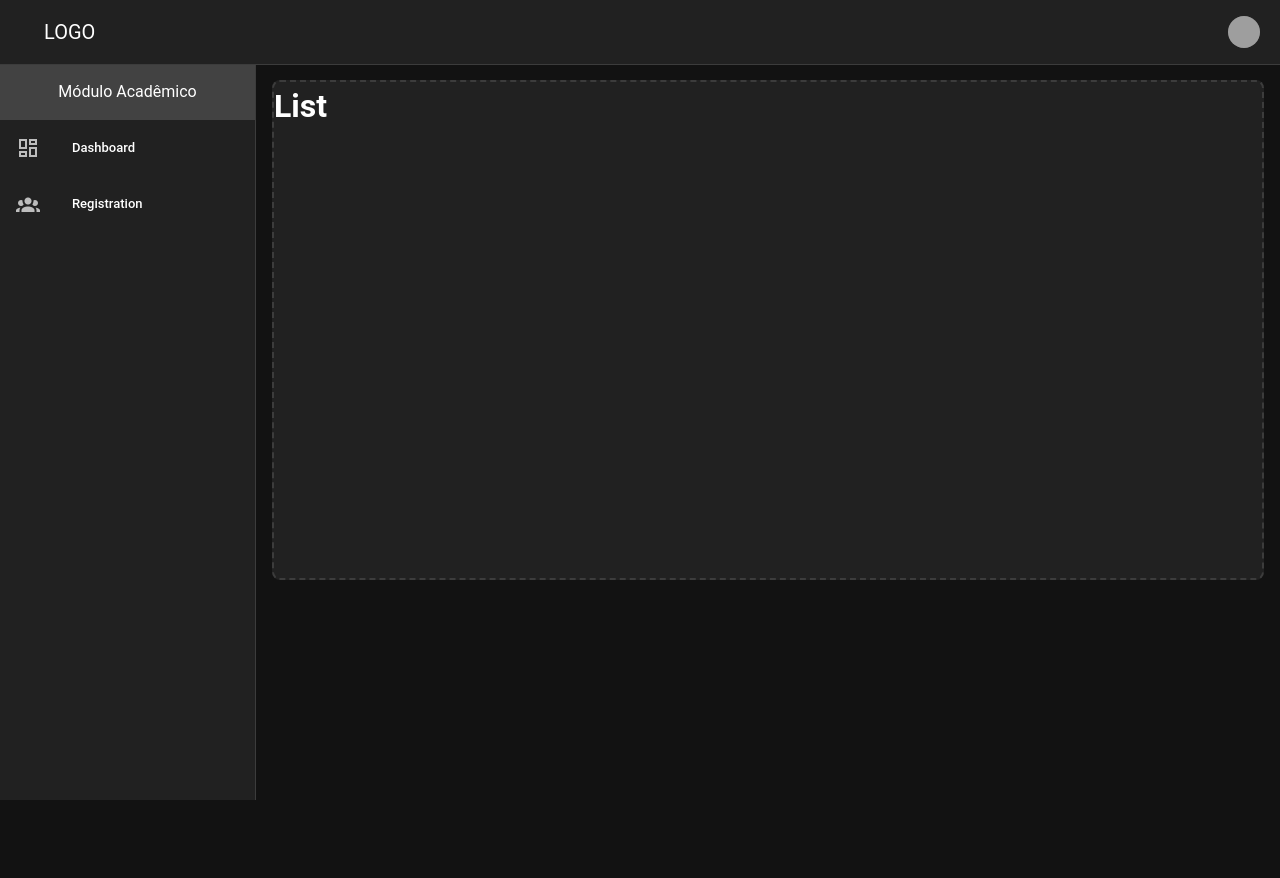
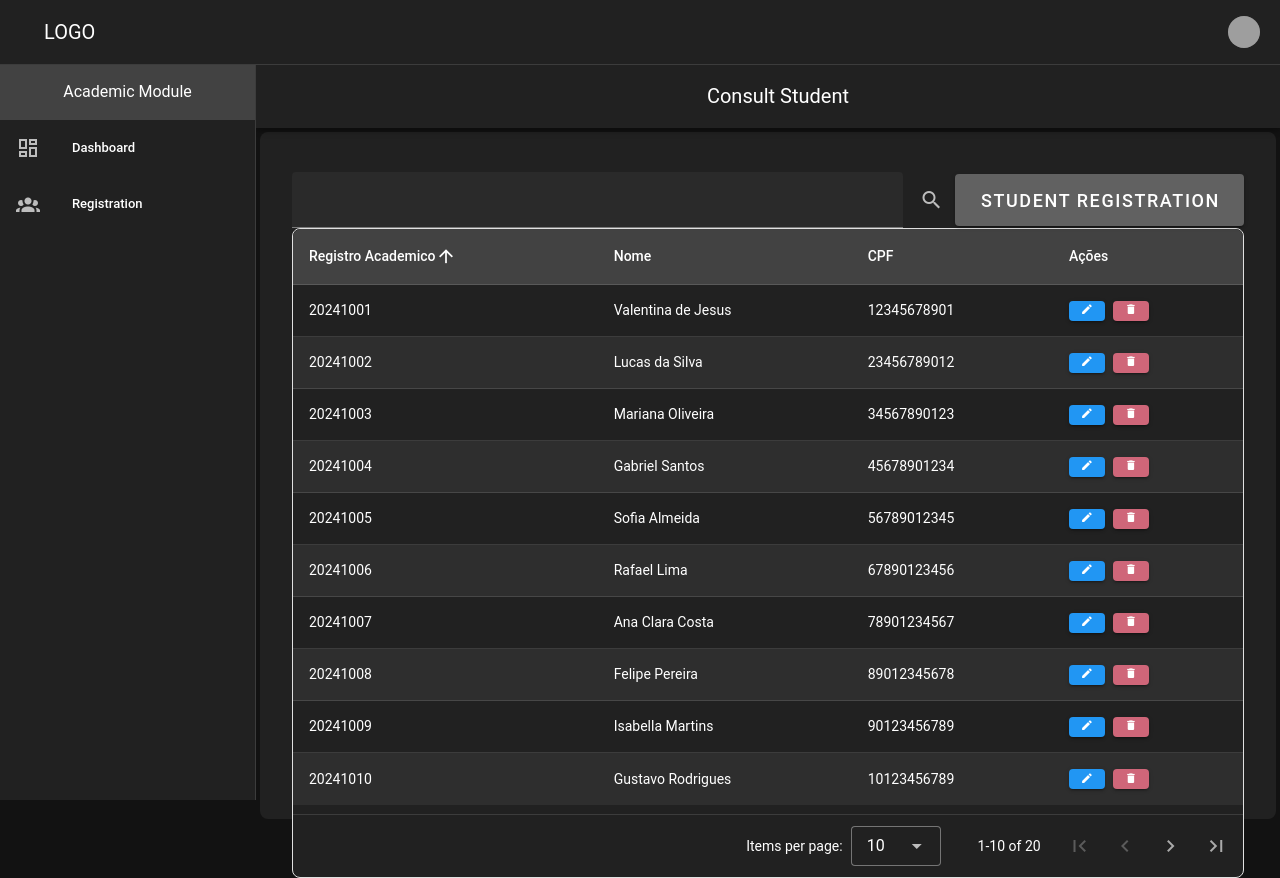
Before and after one commit to Zezinhojun/challenge-full-stack-web, a Vue app in the folder educa_student_frontend/: page /studentlist in a window 1280 px wide. Before the commit the page ends 800 px from the top, so only its background shows below. Built offline with nearby package versions, Linux system fonts and the light colour scheme; grey boxes are pictures that could not be loaded.

Commit message:
feat: implement UI for StudentList page with student table and search functionality

```diff
--- a/educa_student_frontend/components.d.ts
+++ b/educa_student_frontend/components.d.ts
@@ -2,7 +2,7 @@
 // @ts-nocheck
 // Generated by unplugin-vue-components
 // Read more: https://github.com/vuejs/core/pull/3399
-export {}
+export {};
 
 /* prettier-ignore */
 declare module 'vue' {
--- a/educa_student_frontend/package.json
+++ b/educa_student_frontend/package.json
@@ -10,6 +10,7 @@
   },
   "dependencies": {
     "@mdi/font": "7.4.47",
+    "@mdi/js": "^7.4.47",
     "core-js": "^3.37.1",
     "roboto-fontface": "*",
     "vue": "^3.4.31",
--- a/educa_student_frontend/src/components/SideBar.vue
+++ b/educa_student_frontend/src/components/SideBar.vue
@@ -3,7 +3,7 @@
     <v-container
       class="d-none d-md-flex justify-center align-center bg-grey-darken-3"
     >
-      <p class="text-h7 text-center">Módulo Acadêmico</p>
+      <p class="text-h7 text-center">Academic Module</p>
     </v-container>
     <v-list
       density="compact"
@@ -17,7 +17,7 @@
         :class="['sidebar-options', { active: isActive(item) }]"
         @click="navigateTo(item)"
         :prepend-icon="item.prependIcon"
-        :title="$vuetify.display.mdAndUp ? item.title : ''"
+        :title="item.title"
         link
       />
     </v-list>
@@ -29,6 +29,7 @@ import { computed } from 'vue';
 import { useRouter, useRoute } from 'vue-router';
 const router = useRouter();
 const route = useRoute();
+const emit = defineEmits(['update:modelValue']);
 
 const props = defineProps({
   modelValue: {
@@ -40,8 +41,6 @@ const props = defineProps({
     required: true,
   },
 });
-
-const emit = defineEmits(['update:modelValue']);
 
 const localDrawer = computed({
   get: () => props.modelValue,
--- a/educa_student_frontend/src/layouts/homelayout.vue
+++ b/educa_student_frontend/src/layouts/homelayout.vue
@@ -3,8 +3,13 @@
     <Navbar :logged="logged" :toggleDrawer="toggleDrawer" />
     <Sidebar :items="items" v-model="drawer" />
     <v-main>
-      <div class="pa-4">
-        <v-sheet border="dashed md" height="500" rounded="lg" width="100%">
+      <div class="pa-1">
+        <v-sheet class="px-2 py-2 px-md-8 py-md-10" rounded="lg" width="100%">
+          <v-app-bar v-if="$vuetify.display.mdAndUp">
+            <v-app-bar-title flat density="compact" class="text-center">
+              {{ pageTitle }}
+            </v-app-bar-title>
+          </v-app-bar>
           <router-view />
         </v-sheet>
       </div>
@@ -15,8 +20,15 @@
 <script setup>
 import Navbar from '@/components/Navbar.vue';
 import Sidebar from '@/components/SideBar.vue';
-import { ref } from 'vue';
+import { ref, watchEffect } from 'vue';
+import { useRoute } from 'vue-router';
 
+const route = useRoute();
+const pageTitle = ref('');
+
+watchEffect(() => {
+  pageTitle.value = route.meta.title || 'Default title';
+});
 const drawer = ref(true);
 const logged = false;
 const items = ref([
@@ -36,3 +48,15 @@ const toggleDrawer = () => {
   drawer.value = !drawer.value;
 };
 </script>
+
+<style>
+.v-main .v-sheet {
+  height: 85.9vh;
+}
+
+@media (max-width: 795px) {
+  .v-main .v-sheet {
+    height: 87vh;
+  }
+}
+</style>
--- a/educa_student_frontend/src/pages/studentList.vue
+++ b/educa_student_frontend/src/pages/studentList.vue
@@ -1,7 +1,230 @@
 <template>
-  <h1 color="red">List</h1>
+  <div>
+    <div class="d-flex align-center ga-3">
+      <v-text-field
+        v-model="search"
+        append-icon="mdi-magnify"
+        label="Pesquisar"
+        single-line
+        hide-details
+      >
+      </v-text-field>
+      <v-btn
+        elevated
+        color="grey-darken-2"
+        :size="$vuetify.display.mdAndUp ? 'x-large' : 'small'"
+        @click="newStudent"
+        >Student registration</v-btn
+      >
+    </div>
+    <v-data-table
+      v-model:sort-by="sortBy"
+      :headers="headers"
+      :items="students"
+      :search="search"
+      class="custom-table"
+    >
+      <template #[`item.action`]="{ item }">
+        <div class="d-flex justify-start ga-2">
+          <v-tooltip text="Edit">
+            <template #activator="{ props }">
+              <v-btn
+                v-bind="props"
+                size="x-small"
+                color="primary"
+                class="d-flex justify-center align-center"
+                @click="editItem(item.raw)"
+              >
+                <v-icon icon="mdi-pencil" class="" />
+              </v-btn>
+            </template>
+          </v-tooltip>
+
+          <v-tooltip text="Remove">
+            <template #activator="{ props }">
+              <v-btn
+                v-bind="props"
+                size="x-small"
+                color="error"
+                class="d-flex justify-center align-center"
+                @click="deleteItem(item)"
+              >
+                <v-icon icon="mdi-delete" />
+              </v-btn>
+            </template>
+          </v-tooltip>
+        </div>
+      </template>
+    </v-data-table>
+  </div>
 </template>
+<script>
+import { mdiDelete, mdiPencil } from '@mdi/js';
+export default {
+  data() {
+    return {
+      mdiPencil,
+      mdiDelete,
+      search: '',
+      sortBy: [{ key: 'ra', order: 'asc' }],
+      headers: [
+        { title: 'Registro Academico', key: 'ra' },
+        { title: 'Nome', key: 'name' },
+        { title: 'CPF', key: 'cpf' },
+        { title: 'Ações', key: 'action' },
+      ],
+      students: [
+        {
+          ra: 20241001,
+          name: 'Valentina de Jesus',
+          cpf: 12345678901,
+          action: '',
+        },
+        {
+          ra: 20241002,
+          name: 'Lucas da Silva',
+          cpf: 23456789012,
+          action: '',
+        },
+        {
+          ra: 20241003,
+          name: 'Mariana Oliveira',
+          cpf: 34567890123,
+          action: '',
+        },
+        {
+          ra: 20241004,
+          name: 'Gabriel Santos',
+          cpf: 45678901234,
+          action: '',
+        },
+        {
+          ra: 20241005,
+          name: 'Sofia Almeida',
+          cpf: 56789012345,
+          action: '',
+        },
+        {
+          ra: 20241006,
+          name: 'Rafael Lima',
+          cpf: 67890123456,
+          action: '',
+        },
+        {
+          ra: 20241007,
+          name: 'Ana Clara Costa',
+          cpf: 78901234567,
+          action: '',
+        },
+        {
+          ra: 20241008,
+          name: 'Felipe Pereira',
+          cpf: 89012345678,
+          action: '',
+        },
+        {
+          ra: 20241009,
+          name: 'Isabella Martins',
+          cpf: 90123456789,
+          action: '',
+        },
+        {
+          ra: 20241010,
+          name: 'Gustavo Rodrigues',
+          cpf: 10123456789,
+          action: '',
+        },
+        {
+          ra: 20241011,
+          name: 'Lara Ferreira',
+          cpf: 11123456789,
+          action: '',
+        },
+        {
+          ra: 20241012,
+          name: 'Eduardo Ribeiro',
+          cpf: 12123456789,
+          action: '',
+        },
+        {
+          ra: 20241013,
+          name: 'Luiza Gomes',
+          cpf: 13123456789,
+          action: '',
+        },
+        {
+          ra: 20241014,
+          name: 'Thiago Nascimento',
+          cpf: 14123456789,
+          action: '',
+        },
+        {
+          ra: 20241015,
+          name: 'Júlia Rocha',
+          cpf: 15123456789,
+          action: '',
+        },
+        {
+          ra: 20241016,
+          name: 'Vitor Martins',
+          cpf: 16123456789,
+          action: '',
+        },
+        {
+          ra: 20241017,
+          name: 'Bianca Soares',
+          cpf: 17123456789,
+          action: '',
+        },
+        {
+          ra: 20241018,
+          name: 'Leonardo Alves',
+          cpf: 18123456789,
+          action: '',
+        },
+        {
+          ra: 20241019,
+          name: 'Amanda Lima',
+          cpf: 19123456789,
+          action: '',
+        },
+        {
+          ra: 20241020,
+          name: 'Felipe Souza',
+          cpf: 20123456789,
+          action: '',
+        },
+      ],
+    };
+  },
+  methods: {
+    deleteItem(item) {
+      console.log(item);
+    },
+    newStudent() {
+      this.$router.push('/studentForm');
+    },
+  },
+};
+</script>
 
-<script lang="ts" setup>
-//
-</script>
+<style>
+.custom-table {
+  border: 1px solid #e0e0e0;
+  border-radius: 8px;
+  height: 650px;
+}
+
+@media (max-width: 750px) {
+  .custom-table {
+    height: 70vh;
+  }
+}
+.custom-table th {
+  background-color: #424242;
+}
+
+.custom-table tr:nth-child(even) {
+  background-color: #42424260;
+}
+</style>
--- a/educa_student_frontend/src/plugins/vuetify.ts
+++ b/educa_student_frontend/src/plugins/vuetify.ts
@@ -16,4 +16,7 @@ export default createVuetify({
   theme: {
     defaultTheme: 'dark',
   },
+  icons: {
+    defaultSet: 'mdi',
+  },
 });
--- a/educa_student_frontend/src/router/index.ts
+++ b/educa_student_frontend/src/router/index.ts
@@ -14,11 +14,13 @@ const routes: Array<RouteRecordRaw> = [
         path: 'studentlist',
         name: 'StudentList',
         component: () => import('@/pages/studentList.vue'),
+        meta: { title: 'Consult Student' },
       },
       {
         path: 'studentform',
         name: 'StudentForm',
         component: () => import('@/pages/studentForm.vue'),
+        meta: { title: 'Student Registration' },
       },
     ],
   },
```
Also changed, not shown: 1 other file (tests, documents, lock files or other folders).
